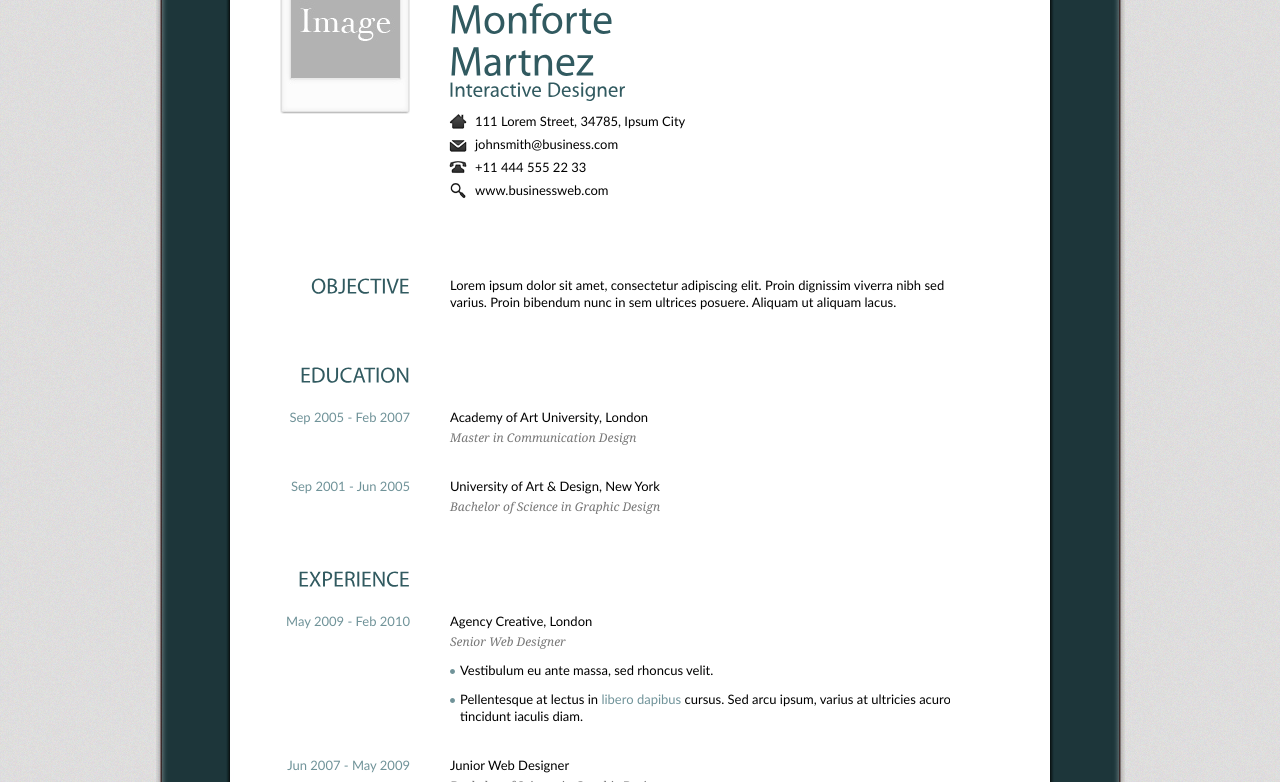
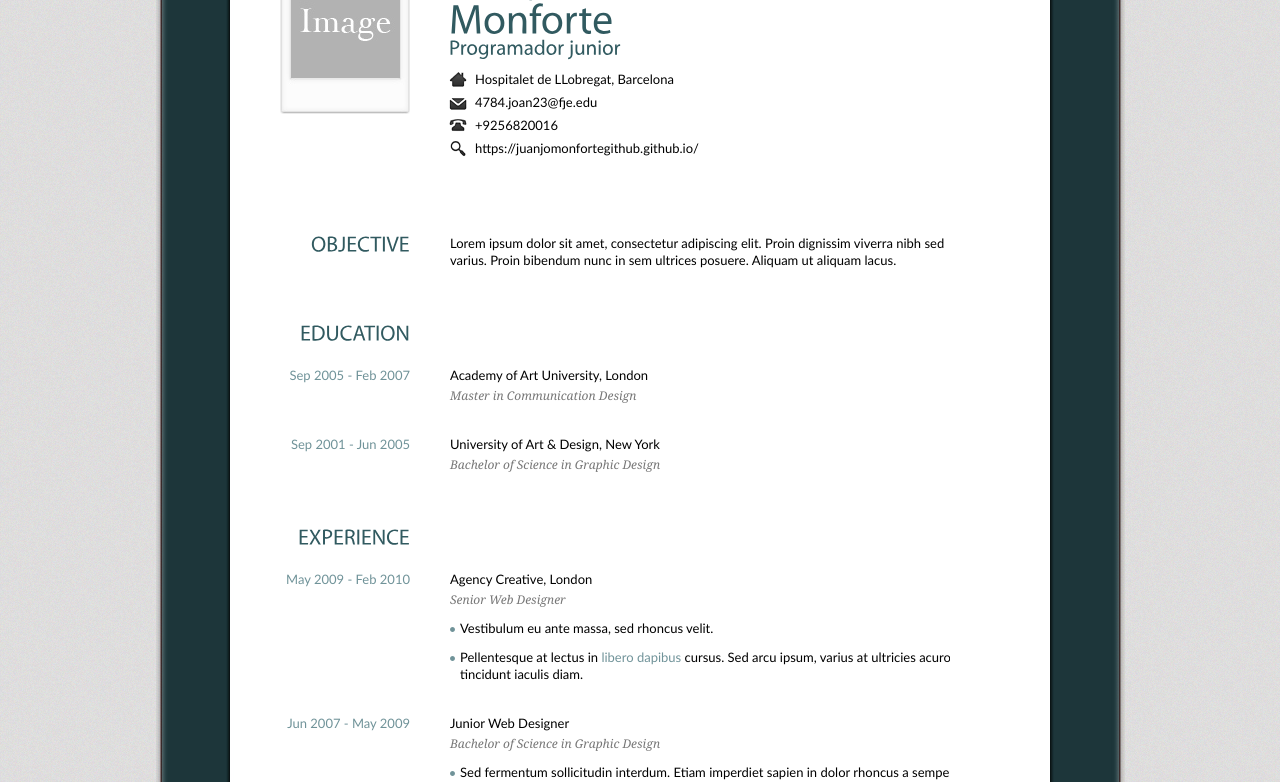
Before and after one commit to JuanjomonforteGITHUB/Juanjomonforte.GITHUB.io, a plain HTML site: page index.html in a window 1280 px wide. Shown: the part 318-1100 px from the top of the page. Drawn offline with Linux system fonts and the light colour scheme.

Commit message:
Mejora del curriculum

```diff
--- a/index.html
+++ b/index.html
@@ -37,13 +37,13 @@
           <!-- End Image -->
           <!-- Begin Personal Information -->
           <div class="self">
-            <h1 class="name">Juan José Monforte Martínez <br />
-              <span>Interactive Designer</span></h1>
+            <h1 class="name">Juanjo Monforte<br />
+              <span>Programador junior</span></h1>
             <ul>
-              <li class="ad">111 Lorem Street, 34785, Ipsum City</li>
-              <li class="mail">johnsmith@business.com</li>
-              <li class="tel">+11 444 555 22 33</li>
-              <li class="web">www.businessweb.com</li>
+              <li class="ad">Hospitalet de LLobregat, Barcelona</li>
+              <li class="mail">4784.joan23@fje.edu</li>
+              <li class="tel">+9256820016</li>
+              <li class="web">https://juanjomonfortegithub.github.io/</li>
             </ul>
           </div>
           <!-- End Personal Information -->
```
